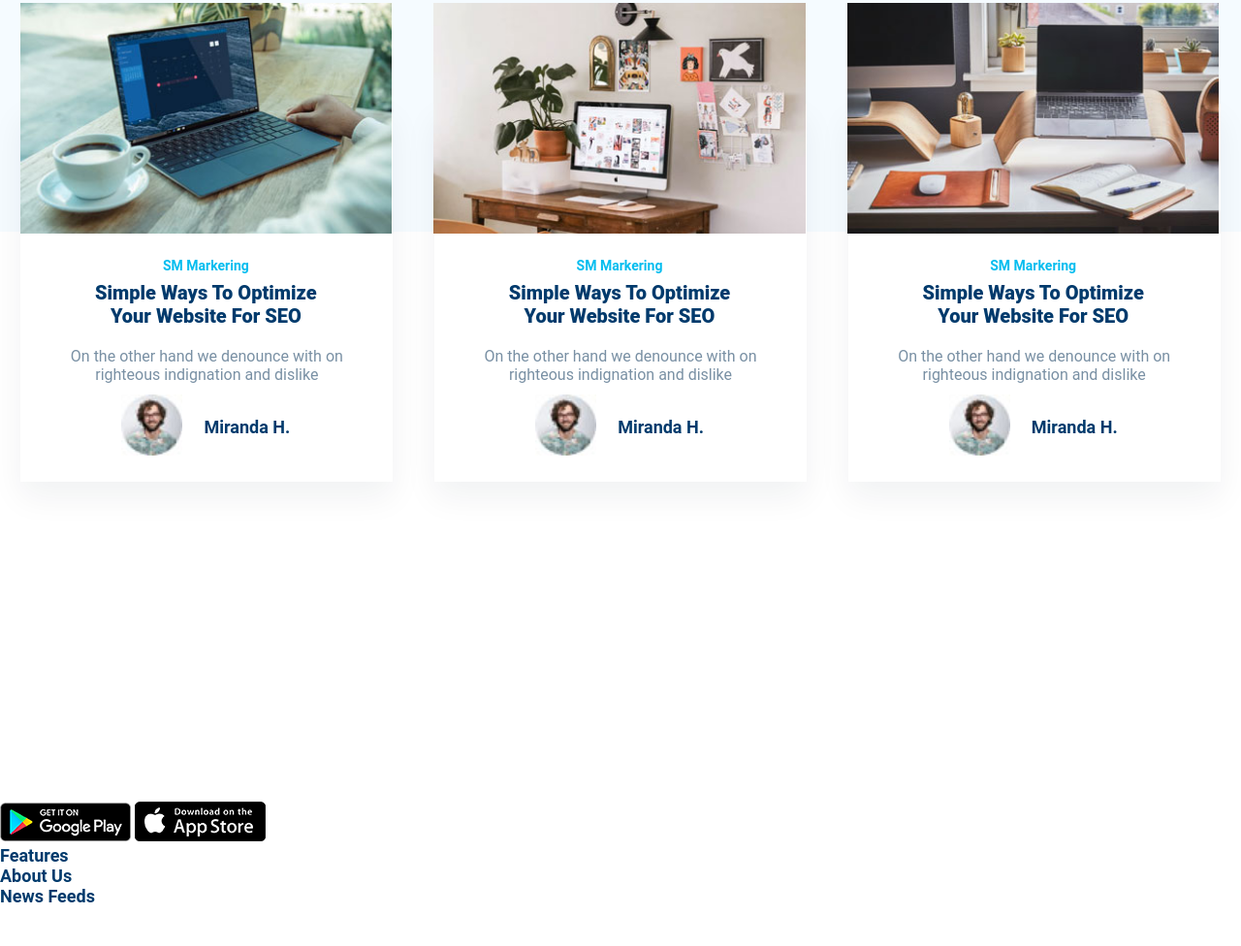
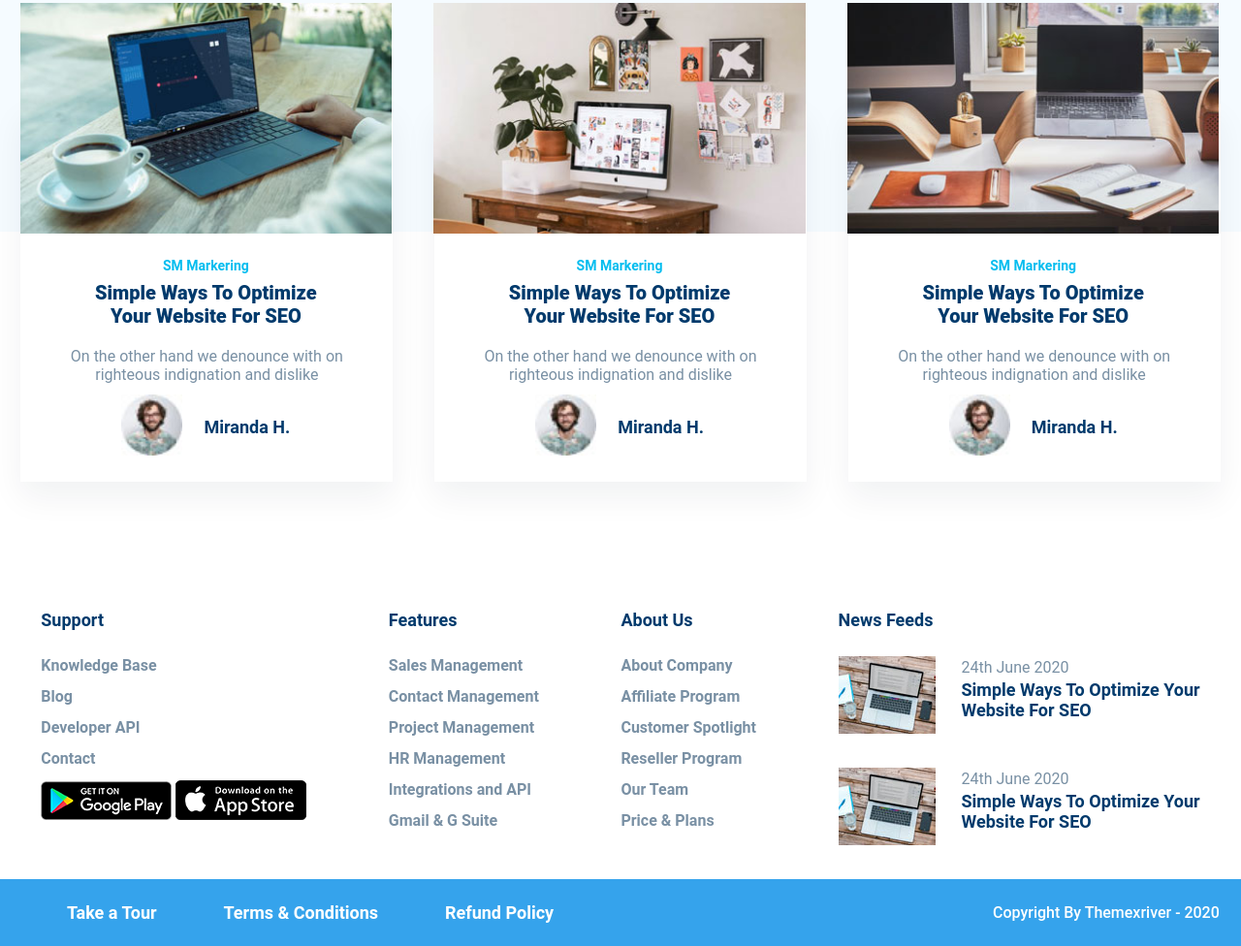
Before and after one commit to Asadujjman/create-appolio-website, a plain HTML site: page index.html in a window 1280 px wide. Shown: the part 4384-5360 px from the top of the page at 97% size. Before the commit the page ends 5319 px from the top, so only its background shows below. Drawn offline with Linux system fonts and the light colour scheme.

Commit message:
asadujjaman

```diff
--- a/index.html
+++ b/index.html
@@ -51,7 +51,7 @@
             </section>
               </div>
 
-                <section class="card">
+                <section id="card-first" class="card">
                     <div class="maine-card">
                         <img src="img/ser-icon-1.png" alt="">
                         <h3>SEO Consultancy</h3>
@@ -282,38 +282,72 @@
 
             <footer>
                 <div class="footer-column">
-                    <ul>
-                        <li><a href="">Knowledge Base</a></li>
-                        <li><a href="">Blog</a></li>
-                        <li><a href="">Developer API</a></li>
-                        <li><a href="">Contact</a></li>
-                        <li><a href=""></a></li>
-                    </ul>
+                      <h5>Support</h5>
+                    <p> <a href="">Knowledge Base</a> </p>
+                    <p> <a href=""> Blog</a></p>
+                    <p> <a href="">Developer API</a> </p>
+                    <p> <a href="">Contact</a> </p>
                     <img src="img/g-icon.png" alt="">
                     <img src="img/i-icon.png" alt="">
                 </div>
                 <div class="footer-column">
                     <h5>Features</h5>
-                    <p></p>
-                    <p></p>
-                    <p></p>
-                    <p></p>
-                    <p></p>
-                    <p></p>
+                    <p> <a href="">Sales Management</a> </p>
+                    <p> <a href="">Contact Management</a> </p>
+                    <p> <a href="">Project Management</a> </p>
+                    <p> <a href="">HR Management</a> </p>
+                    <p> <a href="">Integrations and API</a> </p>
+                    <p> <a href="">Gmail & G Suite</a> </p>
                 </div>
                 <div class="footer-column">
                     <h5>About Us</h5>
-                    <p></p>
-                    <p></p>
-                    <p></p>
-                    <p></p>
-                    <p></p>
-                    <p></p>
+                    <p> <a href=""> About Company</a></p>
+                    <p> <a href=""> Affiliate Program</a></p>
+                    <p> <a href="">Customer Spotlight</a> </p>
+                    <p> <a href=""> Reseller Program</a></p>
+                    <p> <a href="">Our Team</a> </p>
+                    <p> <a href="">Price & Plans</a> </p>
                 </div>
                 <div class="footer-column">
-                    <h5>News Feeds</h5>
+                    <div class="news-feeds">
+                        <h5>News Feeds</h5>
+                    <div class="boost-icon-1">
+                        <div class="boost-icon-img">
+                            <img src="img/fb1 (1).jpg" alt="">
+                        </div>
+                        <div class="boost-icon-text">
+                            <span class="p-text"> 24th June 2020 </span>
+
+                            <h5>Simple Ways To Optimize Your <br>
+                                Website For SEO</h5>
+                        </div>
+                    </div>
+                    <div class="news-feeds">
+                    <div class="boost-icon-1">
+                        <div class="boost-icon-img">
+                            <img src="img/fb1 (1).jpg" alt="">
+                        </div>
+                        <div class="boost-icon-text">
+                            <span class="p-text"> 24th June 2020 </span>
+
+                            <h5>Simple Ways To Optimize Your <br>
+                                Website For SEO</h5>
+                        </div>
+                    </div>
                 </div>
             </footer>
+
+
+                <div class="footer-copy-right">
+                    <div class="footer-copy-right-h">
+                        <h5>Take a Tour </h5>
+                        <h5>Terms & Conditions </h5>
+                        <h5>Refund Policy </h5>
+                    </div>
+                    <div class="footer-copy-right-p">
+                        <p>Copyright By Themexriver - 2020</p>
+                    </div>
+                </div>
 
 
 
--- a/style.css
+++ b/style.css
@@ -135,6 +135,8 @@ h1{
 .card{
     display: flex;
     justify-content: space-around;
+}
+#card-first{
     padding-bottom: 8%;
 }
 .card img {
@@ -407,3 +409,53 @@ h4{
         padding-left: 2px;
         color: #7990a4;
     }
+    footer {
+        display: flex;
+        justify-content: space-around;
+    }
+    .footer-column h5 {
+        font-weight: 700;
+        font-size: 18px;
+        color: #003a6c;
+        padding-bottom: 27px;
+    }
+    .footer-column p {
+        padding-bottom: 13px;
+
+    }
+    .footer-column a:hover{
+        color: #04B6EF;
+    }
+    .footer-column a {
+        padding-bottom: 0px;
+        color: #7990a4;
+        font-size: 16px;
+    }
+    .footer-copy-right {
+        display: flex;
+        justify-content: space-between;
+        align-items: center;
+        flex-direction: row;
+        background-color: #35a3ec;
+        height: 69px;
+    }
+    .footer-copy-right-h {
+        display: flex;
+        flex-direction: row;
+        align-items: center;
+        justify-content: space-evenly;
+        width: 50%;
+    }
+    .footer-copy-right-p {
+        width: 20%;
+    }
+    .footer-copy-right-p{
+        color: #fff;
+        font-weight: 500;
+    }
+    .footer-copy-right-h h5{
+        color: #fff;
+    }
+    #card-first{
+        padding-bottom: 8%;
+    }
```
Also changed, not shown: img/fb1 (1).jpg (added).
